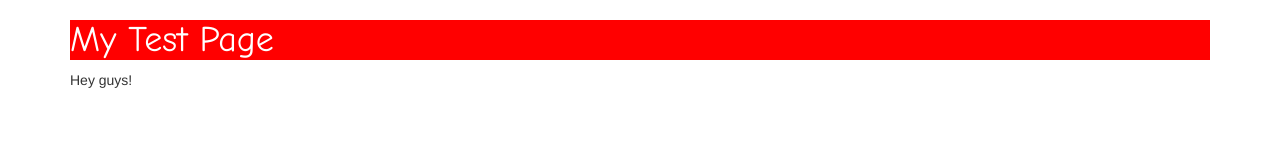
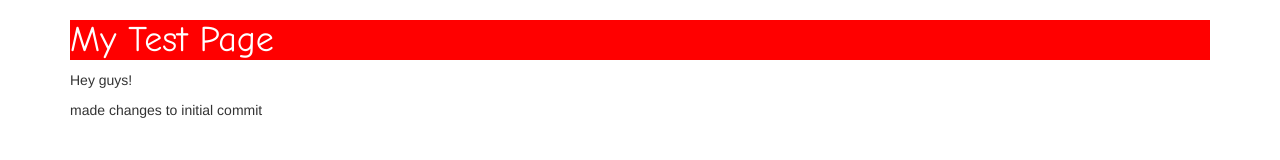
Before and after one commit to jmcgee86/gitLesson, a plain HTML site: page index.html in a window 1280 px wide. Drawn offline with nearby package versions, Linux system fonts and the light colour scheme.

Commit message:
modify index and add scripts.js

```diff
--- a/index.html
+++ b/index.html
@@ -12,6 +12,7 @@
     <div class="container">
         <h1 class="red">My Test Page</h1>
         <p>Hey guys!</p>
+        <p> made changes to initial commit</p>
     </div>
 <script src="https://code.jquery.com/jquery-3.2.1.min.js" integrity="sha256-hwg4gsxgFZhOsEEamdOYGBf13FyQuiTwlAQgxVSNgt4=" crossorigin="anonymous"></script>
 <script src="https://maxcdn.bootstrapcdn.com/bootstrap/3.3.7/js/bootstrap.min.js" integrity="sha384-Tc5IQib027qvyjSMfHjOMaLkfuWVxZxUPnCJA7l2mCWNIpG9mGCD8wGNIcPD7Txa" crossorigin="anonymous"></script>
--- /dev/null
+++ b/scripts/scripts.js
@@ -0,0 +1 @@
+console.log("hello");
```
